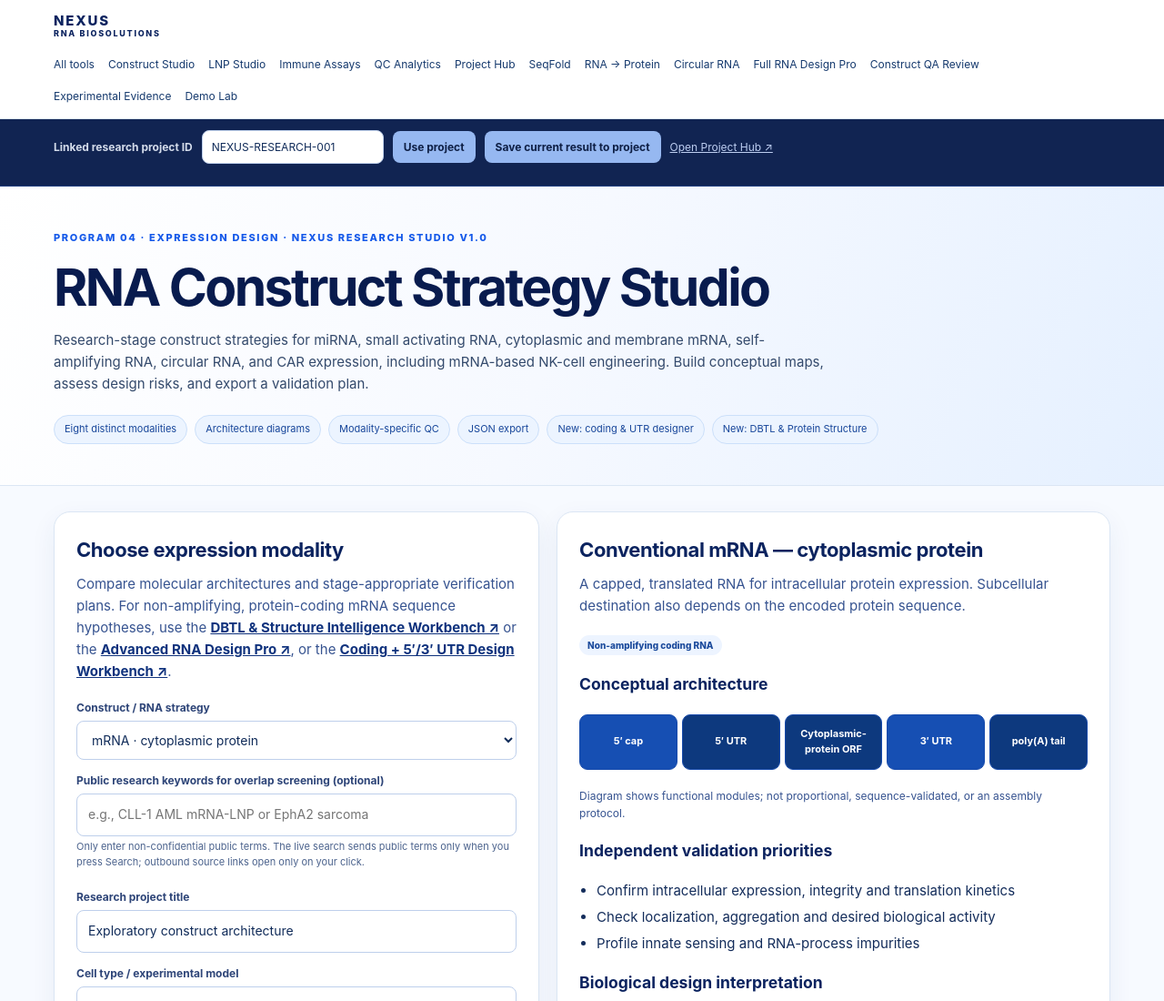
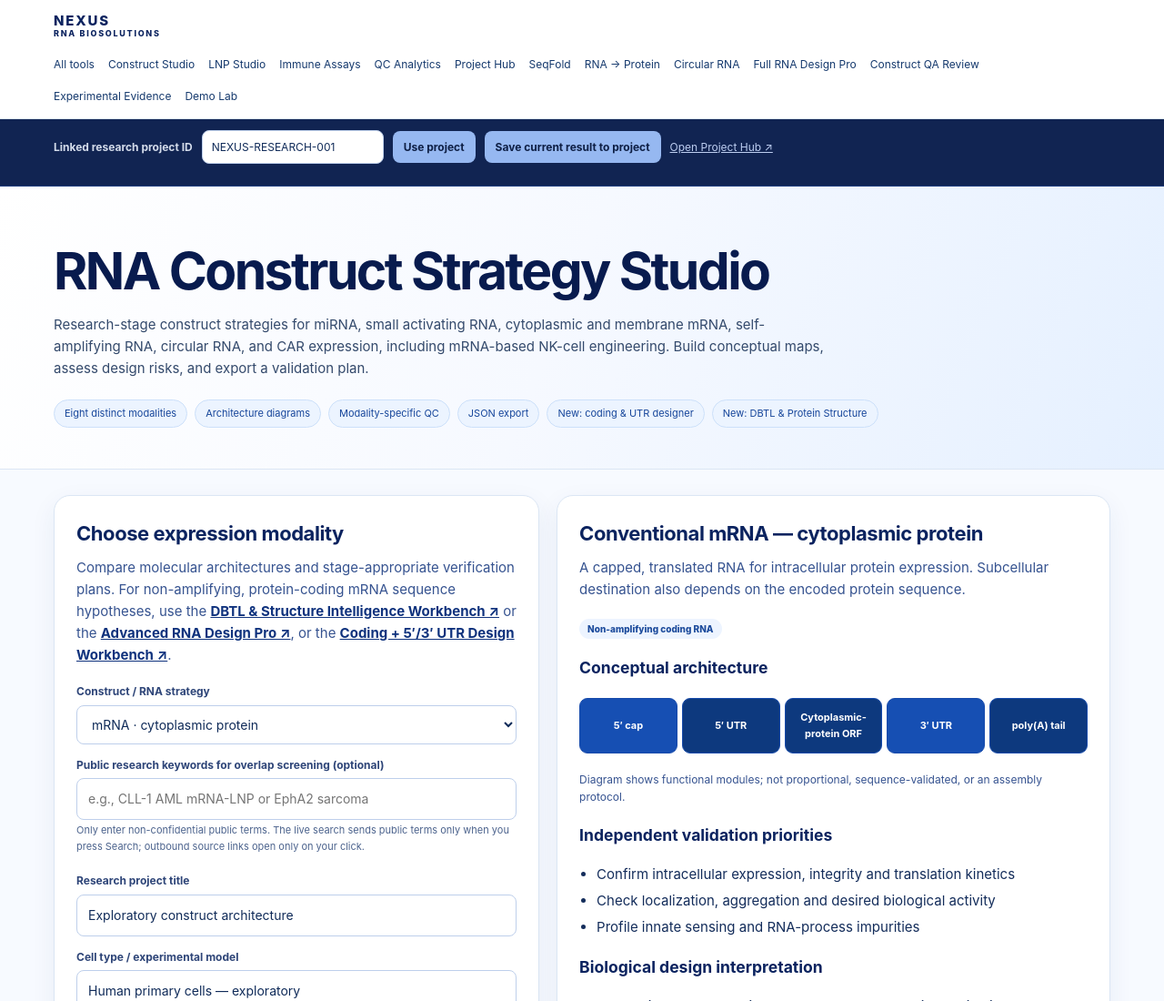
Before and after one commit to mail2dpaksingh-star/nexus-rna-site, a plain HTML site: page construct-studio/index.html in a window 1280 px wide. Shown: the top 1100 px of the page at 91% size. Drawn offline with Linux system fonts and the light colour scheme.

Commit message:
Remove obsolete Program 04 Expression Design studio version eyebrow from construct strategy page

```diff
--- a/construct-studio/index.html
+++ b/construct-studio/index.html
@@ -3,7 +3,7 @@
 <html lang="en"><head><meta charset="utf-8"/><meta content="width=device-width, initial-scale=1" name="viewport"/><meta content="Research-stage construct strategies for miRNA, small activating RNA, cytoplasmic and membrane mRNA, self-amplifying RNA, circular RNA, and CAR expression, including mRNA-based NK-cell engineering. Build conceptual maps, assess design risks, and export a validation plan." name="description"/><title>RNA Construct Strategy Studio | NEXUS RNA BioSolutions</title><link href="../lab-common.css" rel="stylesheet"/><link rel="stylesheet" href="../../assets/nexus-research-live.css"/><link rel="stylesheet" href="../assets/nexus-site-theme.css" data-nexus-site-theme="1">
 </head>
 <body class="nexus-site-theme"><header class="top"><div class="nav"><a class="logo" href="../../index.html">NEXUS<small>RNA BIOSOLUTIONS</small></a><nav class="links"><a href="../../index.html#free-tools">All tools</a><a href="../construct-studio/index.html">Construct Studio</a><a href="../lnp-studio/index.html">LNP Studio</a><a href="../immune-assays/index.html">Immune Assays</a><a href="../qc-analytics/index.html">QC Analytics</a><a href="../project-hub/index.html">Project Hub</a><a href="../seqfold/index.html">SeqFold</a><a href="rna-protein.html">RNA → Protein</a><a href="circular.html">Circular RNA</a><a href="pro.html">Full RNA Design Pro</a><a href="review.html">Construct QA Review</a><a href="evidence.html">Experimental Evidence</a><a href="demo/index.html">Demo Lab</a></nav></div></header>
-<section class="hero"><div class="wrap"><div class="eyebrow">Program 04 · Expression design · NEXUS research studio v1.0</div><h1>RNA Construct Strategy Studio</h1><p>Research-stage construct strategies for miRNA, small activating RNA, cytoplasmic and membrane mRNA, self-amplifying RNA, circular RNA, and CAR expression, including mRNA-based NK-cell engineering. Build conceptual maps, assess design risks, and export a validation plan.</p><div class="pills"><span class="pill">Eight distinct modalities</span><span class="pill">Architecture diagrams</span><span class="pill">Modality-specific QC</span><span class="pill">JSON export</span><span class="pill">New: coding &amp; UTR designer</span><span class="pill">New: DBTL &amp; Protein Structure</span></div></div></section>
+<section class="hero"><div class="wrap"><h1>RNA Construct Strategy Studio</h1><p>Research-stage construct strategies for miRNA, small activating RNA, cytoplasmic and membrane mRNA, self-amplifying RNA, circular RNA, and CAR expression, including mRNA-based NK-cell engineering. Build conceptual maps, assess design risks, and export a validation plan.</p><div class="pills"><span class="pill">Eight distinct modalities</span><span class="pill">Architecture diagrams</span><span class="pill">Modality-specific QC</span><span class="pill">JSON export</span><span class="pill">New: coding &amp; UTR designer</span><span class="pill">New: DBTL &amp; Protein Structure</span></div></div></section>
 <main class="shell"><div class="cols"><section class="panel"><h2>Choose expression modality</h2><p>Compare molecular architectures and stage-appropriate verification plans. For non-amplifying, protein-coding mRNA sequence hypotheses, use the <a href="dbtl.html" style="color:#0f327d;text-decoration:underline;font-weight:750">DBTL &amp; Structure Intelligence Workbench ↗</a> or the <a href="pro.html" style="color:#0f327d;text-decoration:underline;font-weight:750">Advanced RNA Design Pro ↗</a>, or the <a href="utr.html" style="color:#0f327d;text-decoration:underline;font-weight:750">Coding + 5′/3′ UTR Design Workbench ↗</a>.</p>
 <div class="field-grid"><div class="full"><label for="strategy">Construct / RNA strategy</label><select id="strategy"><option value="mirna">miRNA expression cassette</option><option value="rnaa">Small activating RNA — RNAa (NOT replicon)</option><option selected="" value="cyto">mRNA · cytoplasmic protein</option><option value="membrane">mRNA · membrane protein</option><option value="circ">Circular RNA · cap-independent expression</option><option value="selfamp">Self-amplifying RNA · replicon</option><option value="car">CAR-expressing mRNA</option><option value="nkmrna">mRNA-Based NK Cell Engineering</option></select></div>
 <div class="full" id="nk-options" hidden><label for="nk-focus">NK engineering research focus</label><select id="nk-focus"><option value="car">Transient CAR-NK receptor expression</option><option value="receptor">Non-CAR receptor or trafficking enhancement</option><option value="support">Immune-support protein expression</option></select><div class="hint">Select the conceptual mRNA payload class; no DNA/RNA or CAR sequences are generated.</div></div>
```
